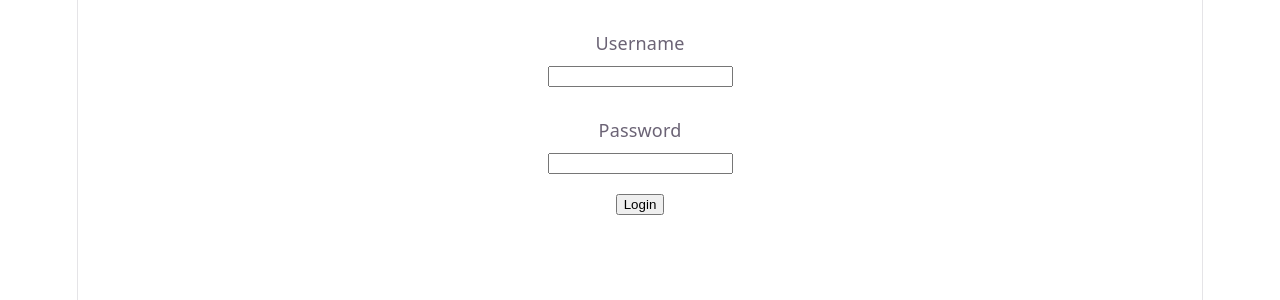
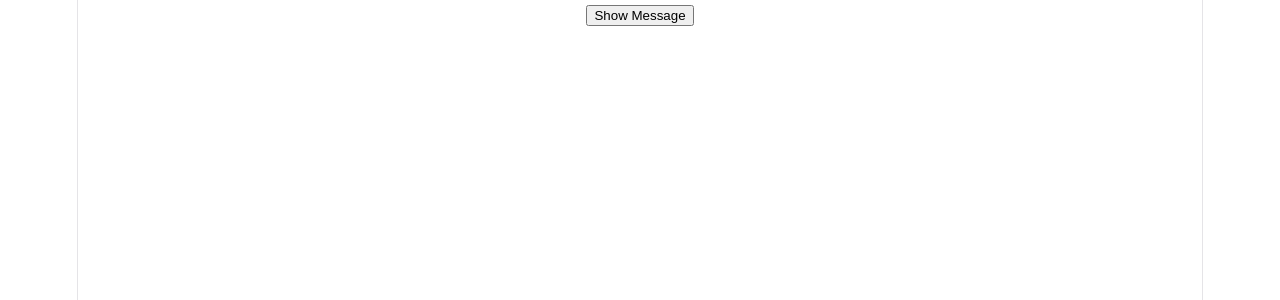
Before and after one commit to ybhavanareddy/react-learning-journey, a React (Vite) app in the folder phase-1-basics/: page / in a window 1280 px wide. Shown: the top 300 px of the page. Built offline with nearby package versions, Linux system fonts and the light colour scheme.

Commit message:
feat(day-05): implement toggle message using conditional rendering

```diff
--- a/phase-1-basics/src/App.jsx
+++ b/phase-1-basics/src/App.jsx
@@ -1,9 +1,9 @@
-import Login from "./day-04-forms/Login"
+import ToggleMessage from "./day-05-conditionalRendering/ToggleMessage"
 function App() {
 
   return (
     <div>
-      <Login/>
+      <ToggleMessage />
     </div>
   )
 }
--- a/phase-1-basics/src/day-04-forms/Login.jsx
+++ b/phase-1-basics/src/day-04-forms/Login.jsx
@@ -18,7 +18,7 @@ function Login() {
             setError("Please fill all fields");
             return;
         }
-        setError("")
+        setError("");
         setIsLoggedIn(true);
 
     }
--- /dev/null
+++ b/phase-1-basics/src/day-05-conditionalRendering/ToggleMessage.jsx
@@ -0,0 +1,21 @@
+import React, { useState } from 'react'
+
+function ToggleMessage() {
+
+
+    const [showMessage , setShowMessage] = useState(false);
+
+    function handleClick(){
+        setShowMessage(prev => !prev);
+    }
+  return (
+    <div>
+        <button onClick={handleClick}>
+            {showMessage? "Hide Message":"Show Message"}
+        </button>
+        {showMessage && <p>Learning React Concept</p>}
+    </div>
+  )
+}
+
+export default ToggleMessage
```
